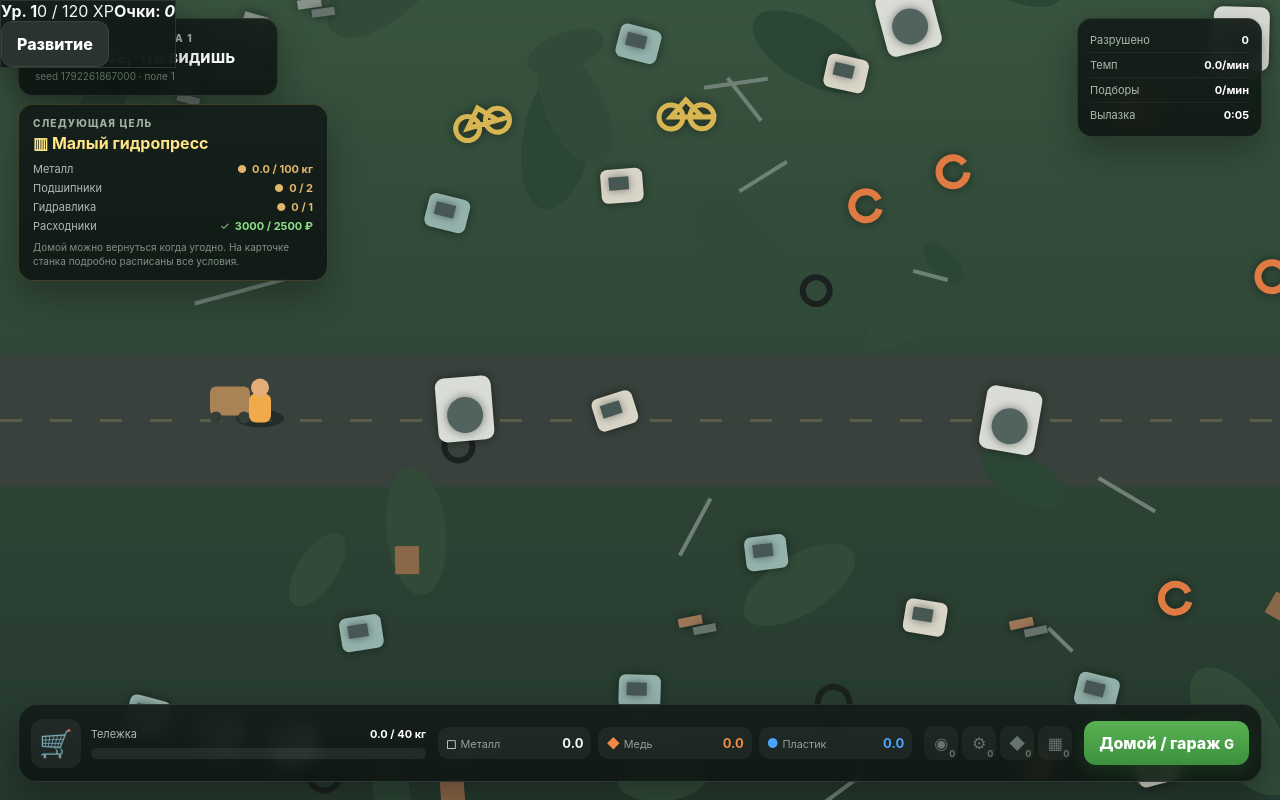
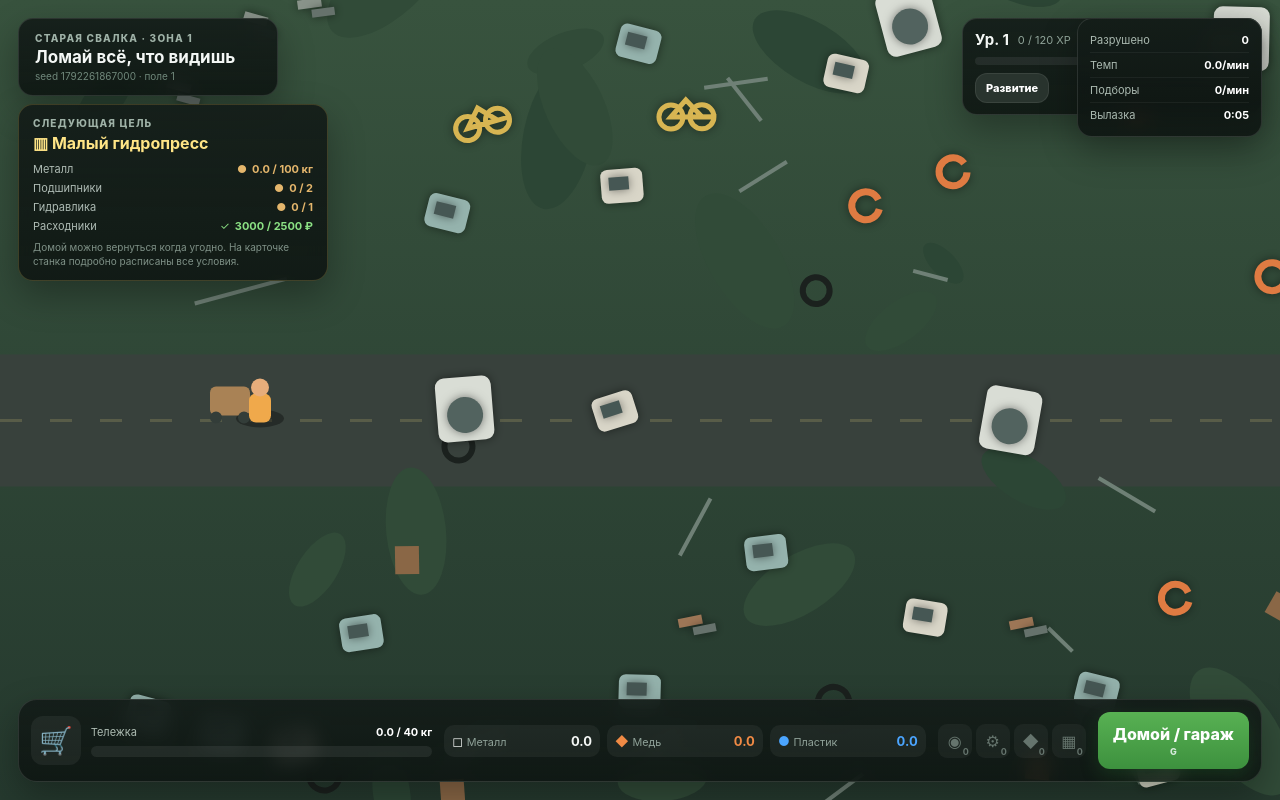
Before and after one commit to Shwedsky/arcade-incremental, a website built with Vite: page index.html in a window 1280 px wide. Built offline with nearby package versions, Linux system fonts and the light colour scheme; animation ran at ten frames a second.

Commit message:
style: load progression interface styles

```diff
--- a/index.html
+++ b/index.html
@@ -4,6 +4,7 @@
     <meta charset="UTF-8" />
     <meta name="viewport" content="width=device-width, initial-scale=1.0, maximum-scale=1.0, user-scalable=no" />
     <meta name="theme-color" content="#16201a" />
+    <link rel="stylesheet" href="/src/progression.css" />
     <title>Salvage — Playable Slice V0</title>
   </head>
   <body>
```
